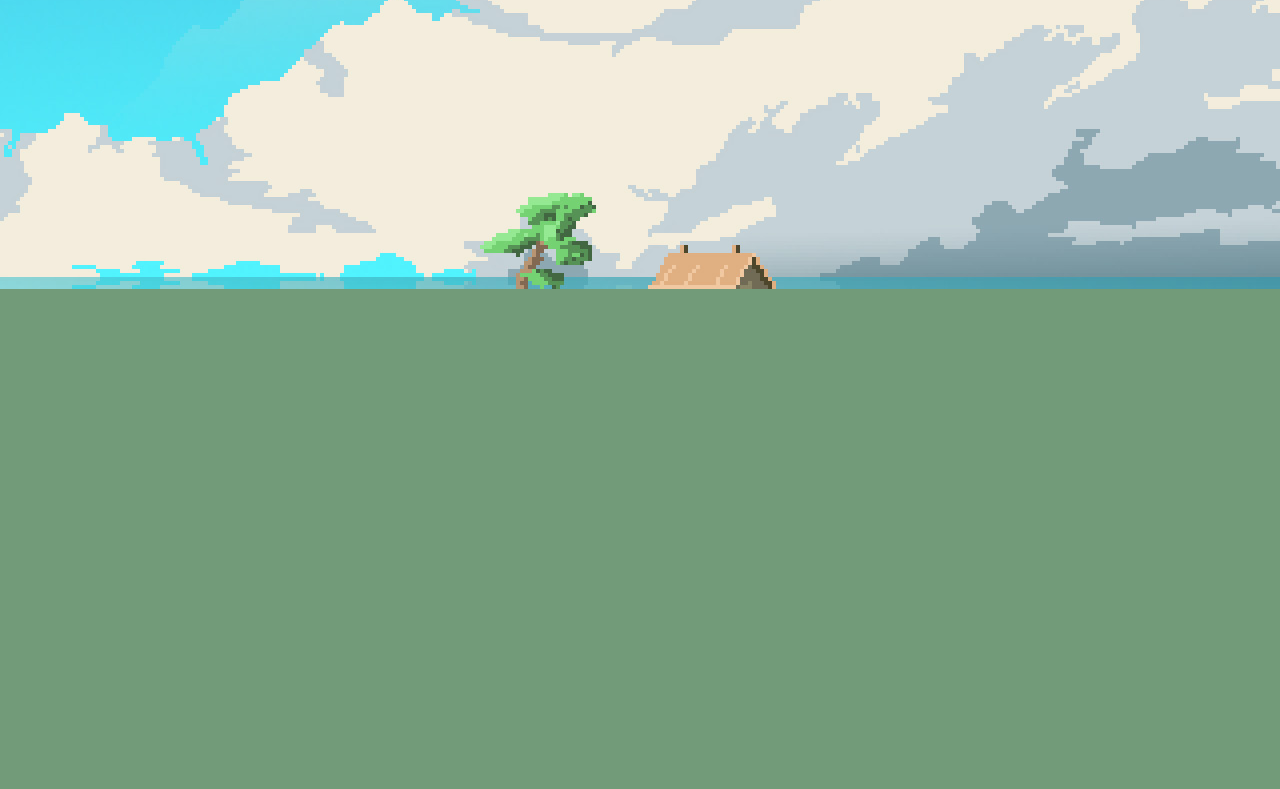
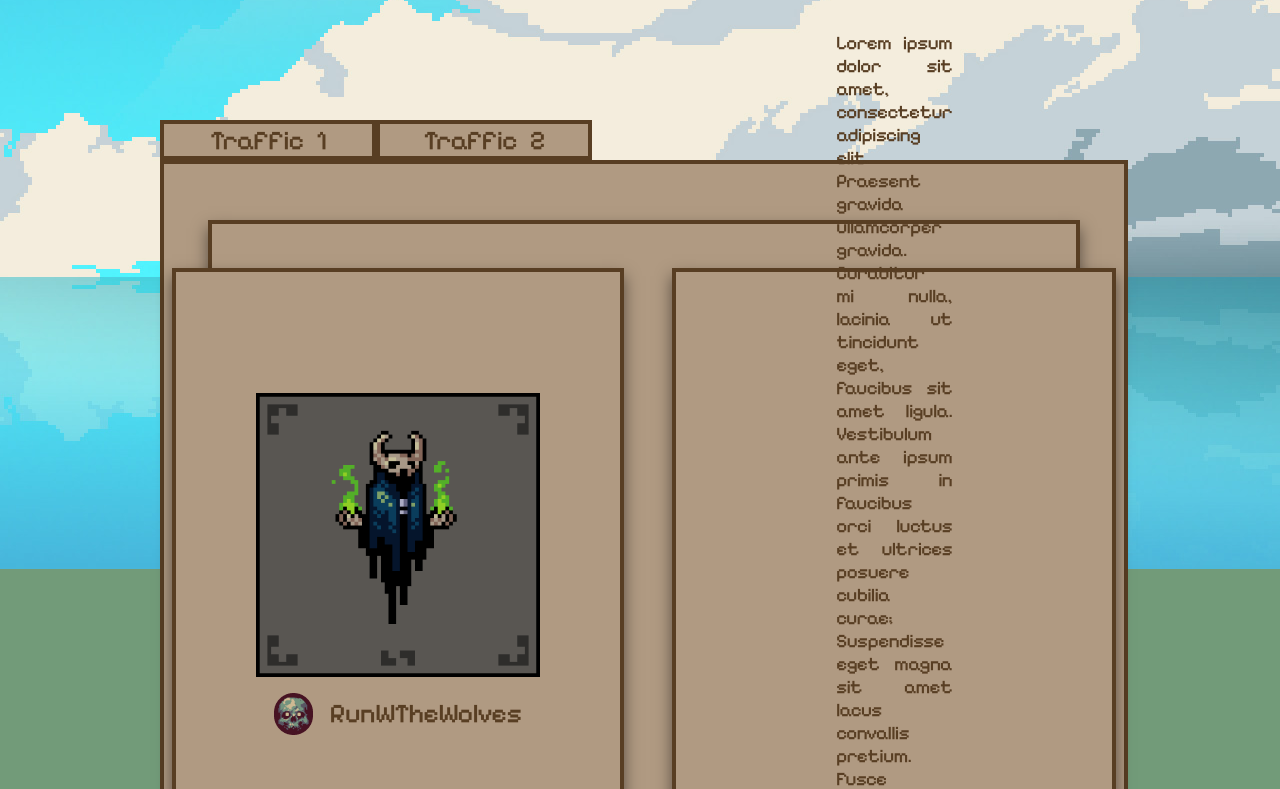
Before and after one commit to agw2005/rsa-encryption-discrete-math-v2, a React (Vite) app: page / in a window 1280 px wide. Shown: the part 511-1300 px from the top of the page. Before the commit the page ends 800 px from the top, so only its background shows below. Built offline with nearby package versions, Linux system fonts and the light colour scheme.

Commit message:
content body almost done, see TODO in Sandbox.css

```diff
--- a/src/components/sandbox/Sandbox.css
+++ b/src/components/sandbox/Sandbox.css
@@ -1,3 +1,7 @@
+p {
+  margin: 0;
+}
+
 /* !!! Header Section */
 
 header {
@@ -179,10 +183,6 @@ li:hover {
   padding: 0.3rem 3rem;
 }
 
-.message-toggle p {
-  margin: 0rem;
-}
-
 .profile-pic {
   position: relative;
   bottom: 0.75rem;
@@ -205,3 +205,133 @@ li:hover {
 }
 
 /* Message Section !!! */
+
+/* !!! S-O section */
+.s-o-container {
+  width: 75%;
+  margin: 0rem auto;
+  margin-top: 9.5rem;
+  margin-bottom: 30%;
+}
+
+.traffics {
+  height: 2.5rem;
+  max-width: 20rem;
+  min-width: 27rem;
+  padding: 0rem;
+  display: flex;
+}
+
+.traffics div {
+  border: var(--primary-border);
+  background-color: var(--secondary-color);
+  width: 50%;
+  z-index: 1;
+  text-align: center;
+}
+
+#traffic-one:hover,
+#traffic-two:hover {
+  background-color: var(--border-color);
+  color: var(--secondary-color);
+  cursor: pointer;
+}
+
+.outer-body {
+  border: var(--primary-border);
+  background-color: var(--secondary-color);
+  width: 100%;
+  height: 50rem;
+  display: flex;
+  align-items: center; /* Vertically center child (inner-body class) */
+  justify-content: center; /* Horizontally center child (inner-body class) */
+}
+
+.inner-body {
+  border: var(--primary-border);
+  background-color: var(--secondary-color);
+  /* background-color: red; */
+  height: 85%;
+  width: 90%;
+  display: flex;
+  flex-direction: column;
+  align-items: center; /* Vertically center child */
+  justify-content: center; /* Horizontally center child */
+  box-shadow: 0px 8px 15px 0px rgba(0, 0, 0, 0.5);
+}
+
+.content-container {
+  height: 90%;
+  width: 90%;
+  display: flex;
+  flex-direction: row;
+  align-items: center; /* Vertically center child */
+  justify-content: center; /* Horizontally center child */
+  gap: 3rem;
+}
+
+.snooper-infos {
+  border: var(--primary-border);
+  background-color: var(--secondary-color);
+  height: 90%;
+  box-shadow: 0px 8px 15px 0px rgba(0, 0, 0, 0.5);
+  padding: 1rem 5rem;
+  display: flex;
+  flex-direction: column;
+  align-items: center; /* Vertically center child */
+  justify-content: center; /* Horizontally center child */
+}
+
+.snooper-name-info {
+  display: flex;
+  align-items: center; /* Vertically center child */
+  gap: 1rem;
+  padding-top: 1rem;
+}
+
+.snooper-message {
+  border: var(--primary-border);
+  background-color: var(--secondary-color);
+  height: 90%;
+  box-shadow: 0px 8px 15px 0px rgba(0, 0, 0, 0.5);
+  padding: 1rem 10rem;
+  display: flex;
+  flex-direction: column;
+  align-items: center; /* Vertically center child */
+  justify-content: center; /* Horizontally center child */
+  gap: 2rem;
+}
+
+.message-content {
+  font-size: 1.2rem;
+  text-align: justify;
+}
+
+/* CUSTOM SCROLL BAR - from W3S */
+
+/* width */
+::-webkit-scrollbar {
+  width: 10px;
+}
+
+/* Track */
+::-webkit-scrollbar-track {
+  background: #f1f1f1;
+}
+
+/* Handle */
+::-webkit-scrollbar-thumb {
+  background: #888;
+}
+
+/* Handle on hover */
+::-webkit-scrollbar-thumb:hover {
+  background: #555;
+}
+
+/* S-O section !!! */
+
+/*
+  TODO:
+  divs in content-container is not responsive, fix it !
+*/
--- a/src/components/sandbox/Sandbox.tsx
+++ b/src/components/sandbox/Sandbox.tsx
@@ -97,6 +97,40 @@ const Sandbox = () => {
           </div>
         </div>
       </section>
+
+      <section className="s-o-container">
+        <div className="traffics">
+          <div id="traffic-one">Traffic 1</div>
+          <div id="traffic-two">Traffic 2</div>
+        </div>
+        <div className="outer-body">
+          <div className="inner-body">
+            <div className="content-container">
+              <div className="snooper-infos">
+                <img src="RunWTheWolf.png" alt="snooper-picture" />
+                <div className="snooper-name-info">
+                  <img src="RunWTheWolf-profile.png" alt="snooper-profile" />
+                  <p>RunWTheWolves</p>
+                </div>
+              </div>
+              <div className="snooper-message">
+                <p className="message-title">bank account report</p>
+                <p className="message-content">
+                  Lorem ipsum dolor sit amet, consectetur adipiscing elit.
+                  Praesent gravida ullamcorper gravida. Curabitur mi nulla,
+                  lacinia ut tincidunt eget, faucibus sit amet ligula.
+                  Vestibulum ante ipsum primis in faucibus orci luctus et
+                  ultrices posuere cubilia curae; Suspendisse eget magna sit
+                  amet lacus convallis pretium. Fusce placerat mauris at
+                  sagittis sodales. Pellentesque non felis sit amet ante
+                  fermentum posuere ornare eget est. Nunc rutrum aliquam mi,
+                  quis consectetur turpis pellentesque eu. M
+                </p>
+              </div>
+            </div>
+          </div>
+        </div>
+      </section>
     </>
   );
 };
--- a/src/index.css
+++ b/src/index.css
@@ -5,6 +5,7 @@
   --secondary-complement-color: #8298b0;
   --tertiary-color: #583e23;
   --primary-border: 0.3rem solid #583e23;
+  --border-color: #583e23;
   --box-border-test-black: 0.3rem solid black;
   --box-border-test-red: 0.3rem solid red;
   --box-border-test-blue: 0.3rem solid blue;
```
